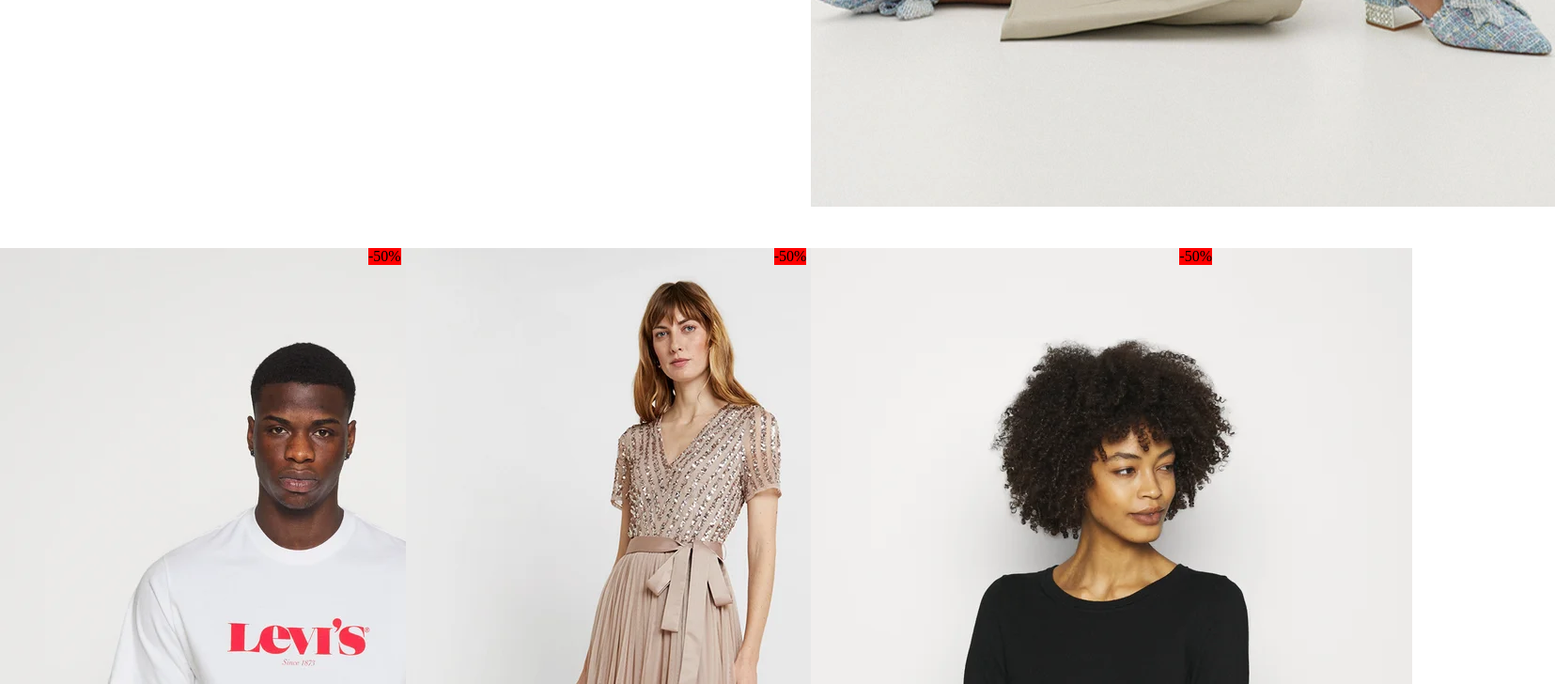
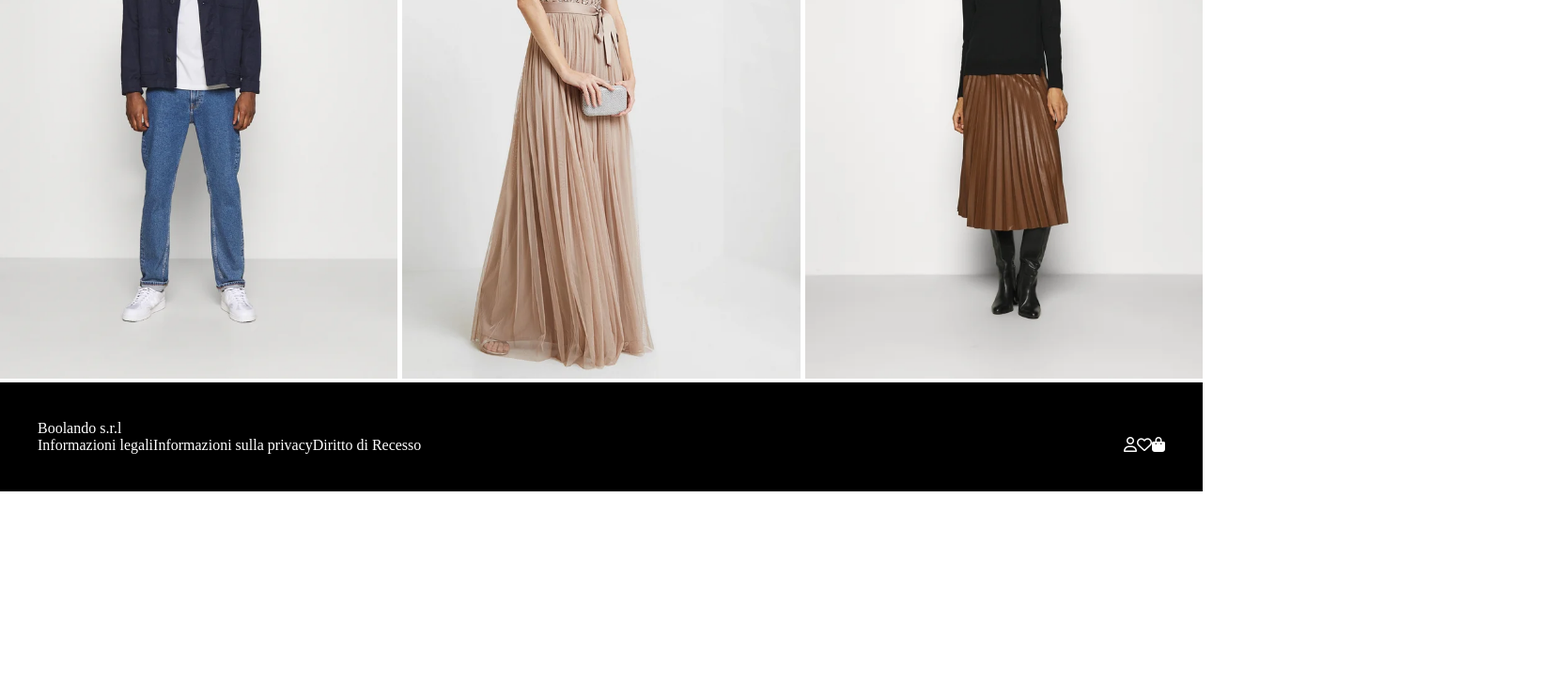
Before and after one commit to DomenicoOrtello/html-css-boolando, a plain HTML site: page index.html in a window 1280 px wide. Shown: the part 2072-2800 px from the top of the page at 94% size, 1655 px wide, since content can reach past the window. After the commit the page ends 2595 px from the top, so only its background shows below. Drawn offline with Linux system fonts and the light colour scheme.

Commit message:
fixed width to img

```diff
--- a/css/style.css
+++ b/css/style.css
@@ -58,7 +58,7 @@ ul{
 ---------*/
 
 .row{
-    margin-bottom: 40px;
+    margin-bottom: 0px;
     display: flex;
     gap: 5px;
 }
@@ -75,6 +75,10 @@ ul{
     right: 0px;
 }
 
+img{
+    max-width: 100%;
+    max-height: 100%;
+}
 .heart{
     position: absolute;
     bottom: 20px;
@@ -98,3 +102,15 @@ div.col:hover .img-fluid-second{
 /*---------
    /MAIN
 ---------*/
+/*----------
+   FOOTER
+----------*/
+footer{
+    padding: 40px;
+    color: white;
+    background-color: black;
+}
+
+/*----------
+   /FOOTER
+----------*/
--- a/index.html
+++ b/index.html
@@ -74,6 +74,28 @@
             </div>
         </div>
     </main>
-    <footer></footer>
+    <footer>
+        <div class="container">
+            <div class="srl">Boolando s.r.l</div>
+            <nav class="flex-sb">
+                <ul class="flex">
+                    <li>Informazioni legali</li>
+                    <li>Informazioni sulla privacy</li>
+                    <li>Diritto di Recesso</li>
+                </ul>
+                <ul class="flex">
+                    <li>
+                        <i class="fa-regular fa-user"></i>
+                    </li>
+                    <li>
+                        <i class="fa-regular fa-heart"></i>
+                    </li>
+                    <li>
+                        <i class="fa-solid fa-bag-shopping"></i>
+                    </li>
+                </ul>
+            </nav>
+        </div>
+    </footer>
 </body>
 </html>
```
